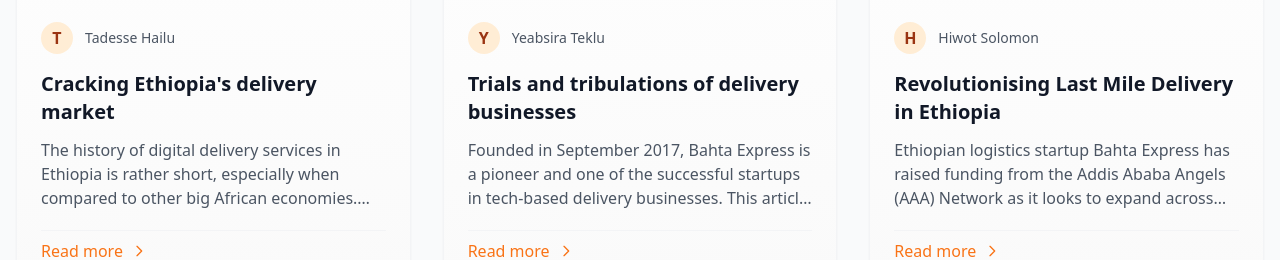
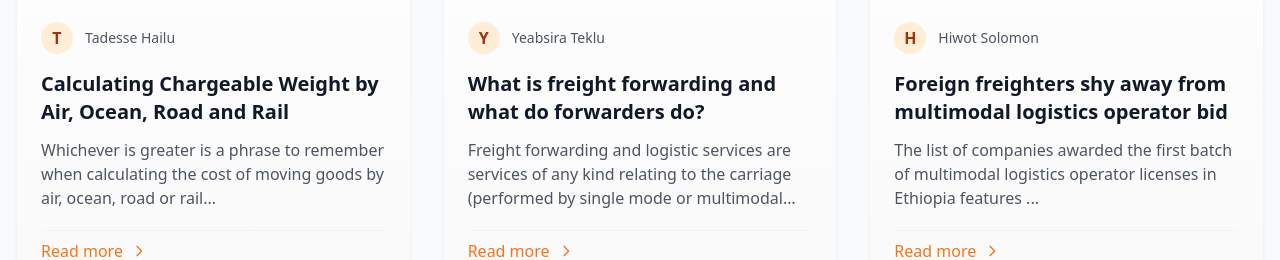
Before and after one commit to minassie21/bahta-express-web, a React (Vite) app: page /media in a window 1280 px wide. Shown: the part 507-767 px from the top of the page. Built offline with nearby package versions, Linux system fonts and the light colour scheme.

Commit message:
Update blog titles and excerpts; fix author formatting in testimonials

```diff
--- a/src/constants/blogs.ts
+++ b/src/constants/blogs.ts
@@ -15,9 +15,9 @@
 const blogs: Blog[] = [
   {
     id: "blog-1",
-    title: "Cracking Ethiopia's delivery market",
+    title: "Calculating Chargeable Weight by Air, Ocean, Road and Rail",
     excerpt:
-      "The history of digital delivery services in Ethiopia is rather short, especially when compared to other big African economies. Learn how Bahta Express is pioneering change in this emerging market.",
+      "Whichever is greater is a phrase to remember when calculating the cost of moving goods by air, ocean, road or rail...",
     image: PostImageOne,
     link: "https://www.dhl.com/gt-en/home/global-forwarding/freight-forwarding-education-center/calculating-chargeable-weights.html",
     author: "Tadesse Hailu",
@@ -25,9 +25,9 @@
   },
   {
     id: "blog-2",
-    title: "Trials and tribulations of delivery businesses",
+    title: "What is freight forwarding and what do forwarders do?",
     excerpt:
-      "Founded in September 2017, Bahta Express is a pioneer and one of the successful startups in tech-based delivery businesses. This article explores the challenges faced and lessons learned in the Ethiopian logistics sector.",
+      "Freight forwarding and logistic services are services of any kind relating to the carriage (performed by single mode or multimodal transport means),...",
     image: PostImageTwo,
     link: "https://fiata.org/about-freight-forwarding/",
     author: "Yeabsira Teklu",
@@ -35,9 +35,9 @@
   },
   {
     id: "blog-3",
-    title: "Revolutionising Last Mile Delivery in Ethiopia",
+    title: "Foreign freighters shy away from multimodal logistics operator bid",
     excerpt:
-      "Ethiopian logistics startup Bahta Express has raised funding from the Addis Ababa Angels (AAA) Network as it looks to expand across the country. Discover how this investment is transforming local logistics infrastructure.",
+      "The list of companies awarded the first batch of multimodal logistics operator licenses in Ethiopia features ...",
     image: PostImageThree,
     link: "https://www.thereporterethiopia.com/39271/",
     author: "Hiwot Solomon",
--- a/src/pages/AboutPage.tsx
+++ b/src/pages/AboutPage.tsx
@@ -276,7 +276,7 @@
               <div className="absolute -left-[41px] top-0 w-6 h-6 bg-orange-500 rounded-full"></div>
               <h3 className="text-xl font-bold mb-2">2017: Rebranding</h3>
               <p className="text-gray-600">
-                Rebranded as GIRESO, embracing innovation and expanding service
+                Re-branded as GIRESO, embracing innovation and expanding service
                 offerings.
               </p>
             </div>
--- a/src/pages/HomePage.tsx
+++ b/src/pages/HomePage.tsx
@@ -34,6 +34,9 @@
 import PostImageTwo from "@/assets/posts/fiata-social.png";
 import PostImageThree from "@/assets/posts/Foreign-freighters.jpg";
 import { c } from "node_modules/vite/dist/node/moduleRunnerTransport.d-CXw_Ws6P";
+
+import { blogs } from "@/constants/blogs";
+
 import SEO from "@/components/SEO";
 import {
   LogisticsCompanySchema,
@@ -130,7 +133,7 @@
   {
     quote:
       "Bahta Express Logistics delivered 30 x 40 HQ containers of medical furniture,equipment,and materials from Guangzhou Nansha port to Modjo Dry Port.Their seamless customs clearance,meticulous handling,and punctuality accelerated our hospital expansion. A trusted partner for critical shipments.",
-    author: "Dr. Yearaeifirae Sileshi ",
+    author: "Dr. Yearaeifirae Sileshi",
     position: "Chief Executive Officer",
     company: "Saglan Wajee General Hospital",
     logo: PartnerSeven,
@@ -142,30 +145,6 @@
     position: "Chief Operations Officer",
     company: "Debebe Shiferaw Bearing and Spare Part Import",
     logo: PartnerEleven,
-  },
-];
-
-const blogs = [
-  {
-    title: "Calculating Chargeable Weight by Air, Ocean, Road and Rail",
-    excerpt:
-      "Whichever is greater is a phrase to remember when calculating the cost of moving goods by air, ocean, road or rail...",
-    image: PostImageOne,
-    link: "https://www.dhl.com/gt-en/home/global-forwarding/freight-forwarding-education-center/calculating-chargeable-weights.html",
-  },
-  {
-    title: "What is freight forwarding and what do forwarders do?",
-    excerpt:
-      "Freight forwarding and logistic services are services of any kind relating to the carriage (performed by single mode or multimodal transport means),...",
-    image: PostImageTwo,
-    link: "https://fiata.org/about-freight-forwarding/",
-  },
-  {
-    title: "Foreign freighters shy away from multimodal logistics operator bid",
-    excerpt:
-      "The list of companies awarded the first batch of multimodal logistics operator licenses in Ethiopia features ...",
-    image: PostImageThree,
-    link: "https://www.thereporterethiopia.com/39271/",
   },
 ];
 
```
